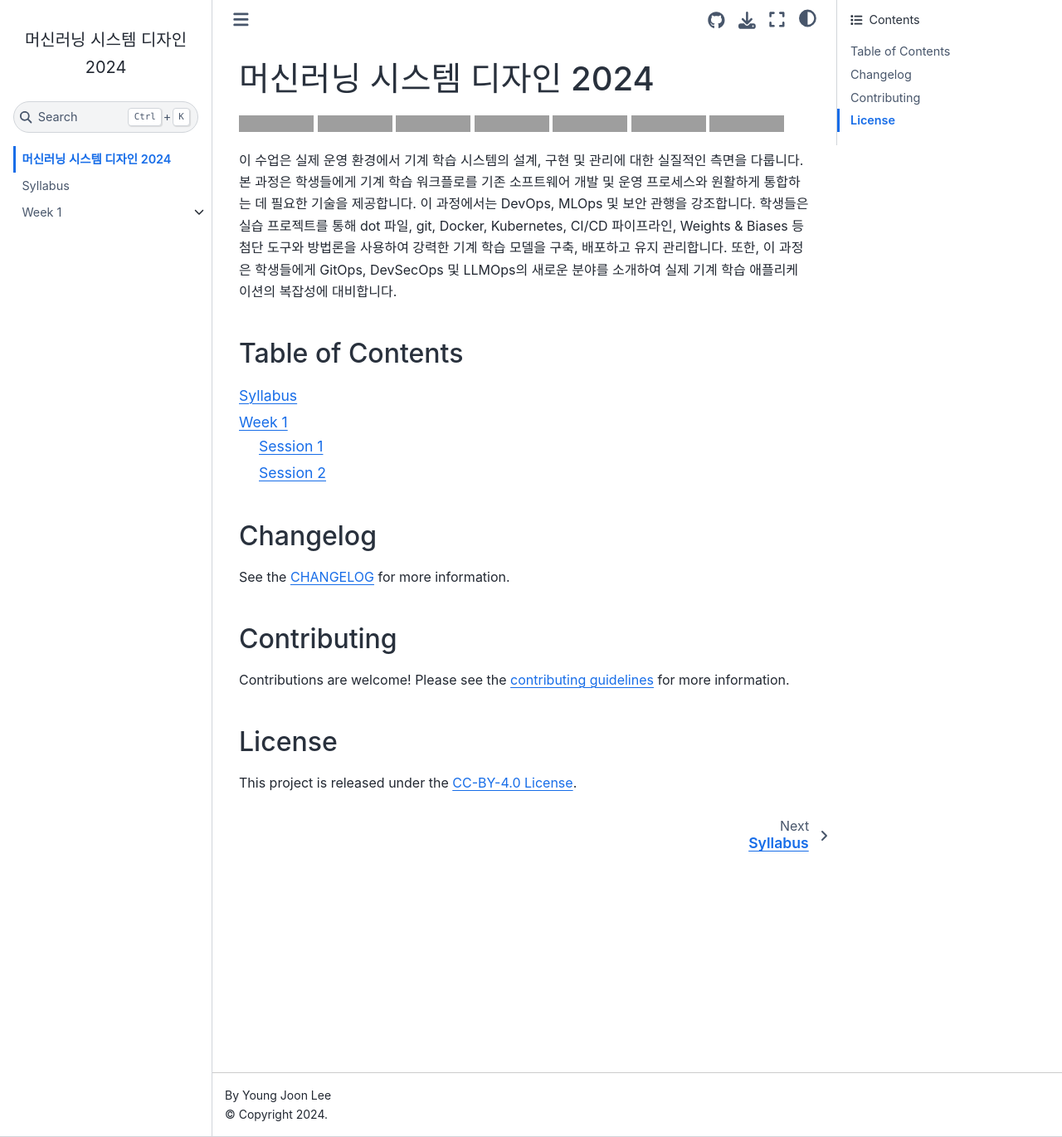
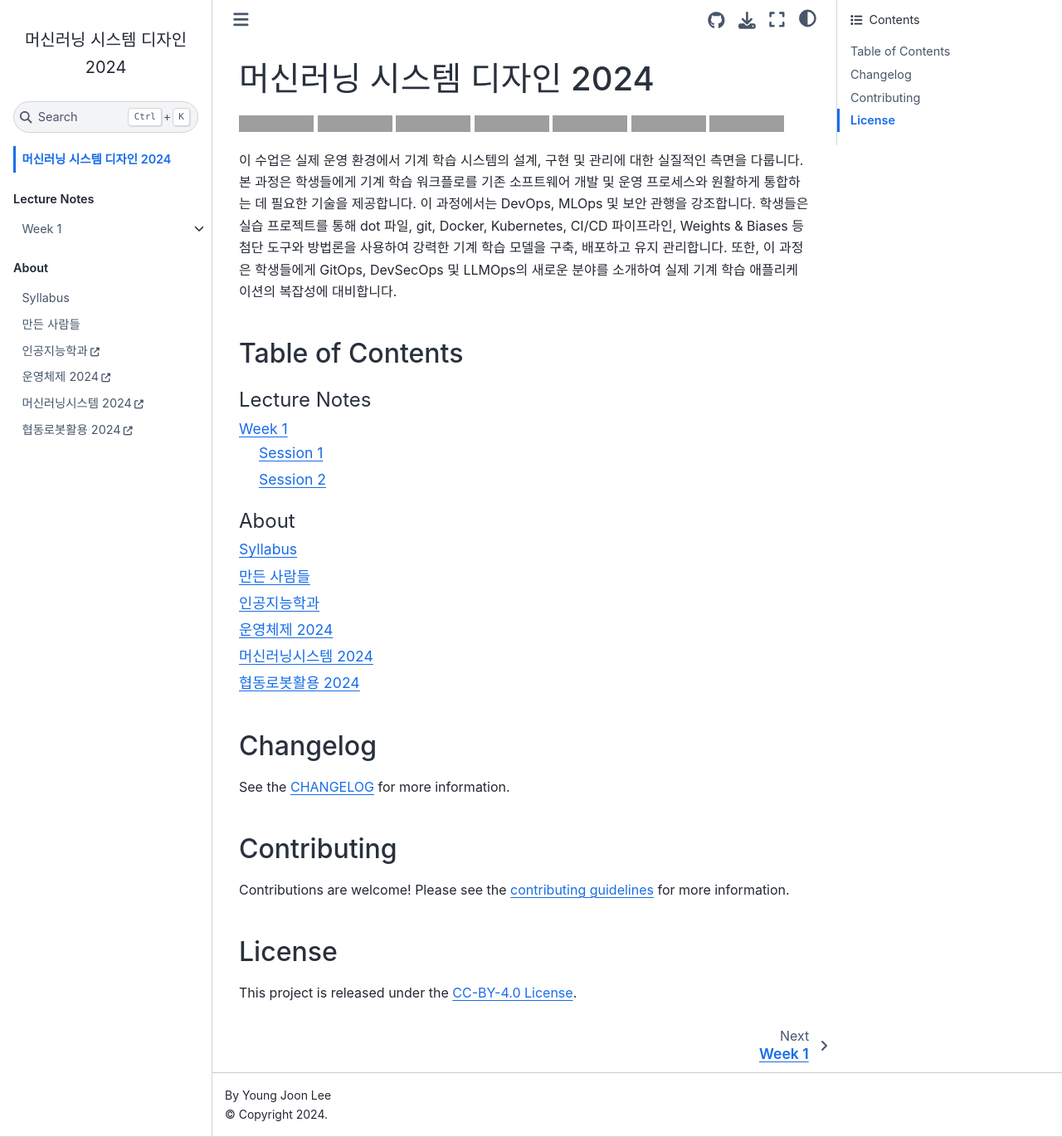
Before and after one commit to halla-ai/mlops-2024, a Jupyter Book: the page built from book/index.md, in a window 1280 px wide and 1370 px high. Shown: the whole window at 83% size. Built offline with Jupyter Book 1.0.4 settings and Sphinx 7.4.7 and the Sphinx Book theme 1.1.4, drawn with Linux system fonts in a browser that asks for light colours; a script that is not in the unit is left out; grey boxes are pictures that could not be loaded.

Commit message:
feat(book): add 'About' section

````diff
--- a/book/_toc.yml
+++ b/book/_toc.yml
@@ -3,9 +3,22 @@
 
 format: jb-book
 root: index
-chapters:
-  - file: syllabus/index
-  - file: week01/index
-    sections:
-      - file: week01/session1
-      - file: week01/session2
+parts:
+  - caption: Lecture Notes
+    chapters:
+      - file: week01/index
+        sections:
+          - file: week01/session1
+          - file: week01/session2
+  - caption: About
+    chapters:
+      - file: syllabus/index
+      - file: about/index
+      - url: https://halla.ai
+        title: 인공지능학과
+      - url: https://os2024.halla.ai
+        title: 운영체제 2024
+      - url: https://mlops2024.halla.ai
+        title: 머신러닝시스템 2024
+      - url: https://cobots2024.halla.ai
+        title: 협동로봇활용 2024
--- /dev/null
+++ b/book/about/index.md
@@ -0,0 +1,22 @@
+# 만든 사람들
+
+본 강의는 제주한라대학교 인공지능학과 이영준 교수가 직접 강의하고, 학부생들이 직접 참여하여 만들어졌습니다. 강의를 듣는 학생들은 강의를 듣는 것뿐만 아니라, 강의를 만드는 과정에 직접 참여하게 됩니다. 이를 통해 학생들은 강의를 듣는 것뿐만 아니라, 강의를 만드는 과정을 통해 실제로 배우고, 실제로 경험하게 됩니다.
+
+## Instructor
+
+### 이영준
+
+```{image} images/yjlee.jpeg
+:width: 130
+:align: left
+```
+
+- 전공: 경영학(박사), 경제학(석사), 정보산업공학(학사)
+- 관심분야: 인공지능, 자연어처리, Generative AI, Multimodal AI, Robotics, Sustainability
+- 주요담당분야: 자연어처리, 생성형 AI, 빅데이터, DevOps & MLOps
+- E-Mail: [yj.lee@chu.ac.kr](mailto:yj.lee@chu.ac.kr)
+- 🏠: [entelecheia.me](https://entelecheia.me)
+
+## Teaching Assistants
+
+## Students
````
Also changed, not shown: book/about/images/yjlee.jpeg (added), 1 other file.
